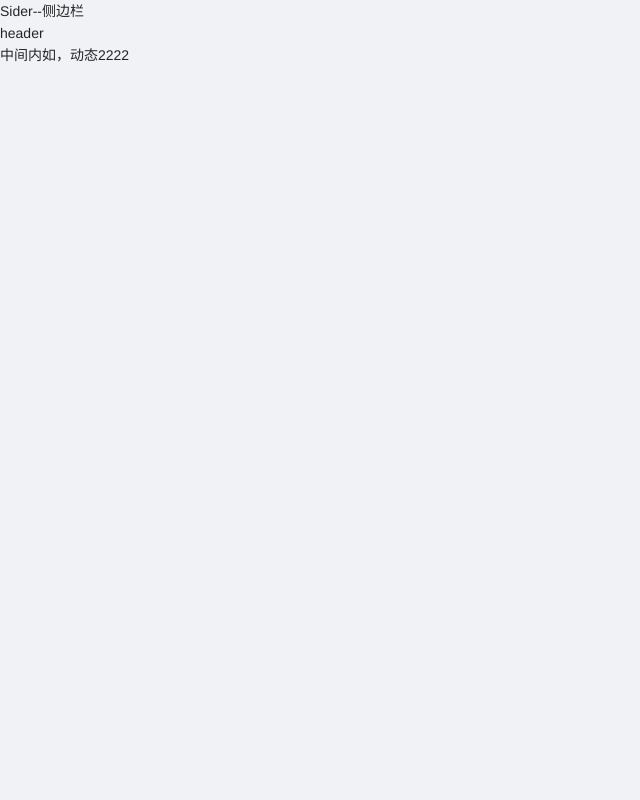
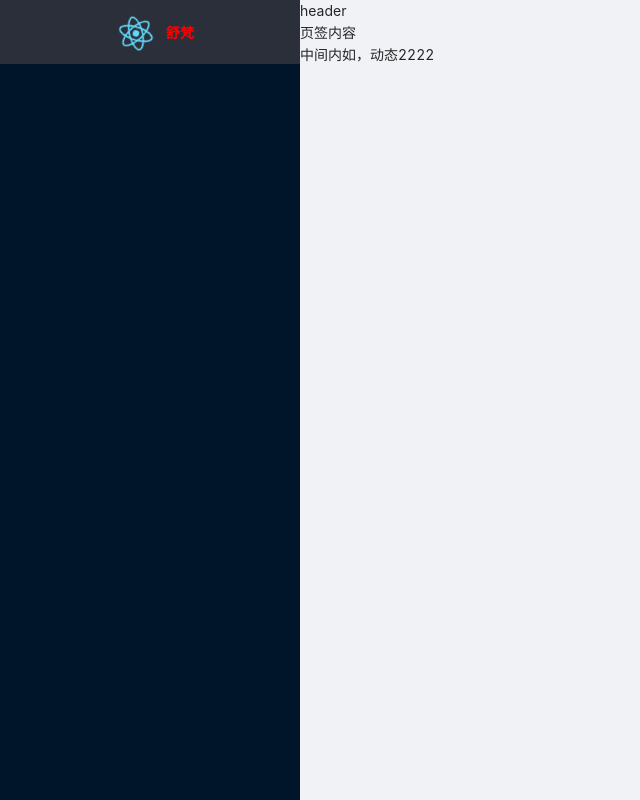
Before and after one commit to shufan100/react-antd-project, a React (Create React App) app: page / in a window 1280 px wide. Shown: the whole page, without its empty margins (0-640 px from the left). Built offline with nearby package versions, Linux system fonts and the light colour scheme.

Commit message:
侧边栏

```diff
--- a/config-overrides.js
+++ b/config-overrides.js
@@ -8,36 +8,38 @@ const path = require('path');
 function resolve(dir) {
   return path.join(__dirname, dir);
 }
-process.env.CI = 'false';
-const addCustomize = () => (config) => {
-  if (config.output.publicPath) {
-    config.output.publicPath =
-      process.env.NODE_ENV === 'production'
-        ? '/react-antd-admin-template/'
-        : '/';
-  }
-  if (config.resolve) {
-    config.resolve.extensions.push('.jsx');
-  }
-  return config;
-};
+// process.env.CI = 'false';
+// const addCustomize = () => (config) => {
+//   if (config.output.publicPath) {
+//     config.output.publicPath =
+//       process.env.NODE_ENV === 'production'
+//         ? '/react-antd-peoject/'
+//         : '/';
+//   }
+//   if (config.resolve) {
+//     config.resolve.extensions.push('.jsx');
+//   }
+//   return config;
+// };
+// //  在这里使用 customize-cra 里的一些函数来修改配置
 module.exports = override(
   // 针对antd实现按需打包: 根据import来打包(使用babel-plugin-import)
-  fixBabelImports('import', {
-    libraryName: 'antd',
-    libraryDirectory: 'es',
-    style: true, // 自动打包相关的样式
-  }),
+  // fixBabelImports('import', {
+  //   libraryName: 'antd',
+  //   libraryDirectory: 'es',
+  //   style: true, // 自动打包相关的样式,true代表运用less
+  // }),
 
   // 使用less-loader对源码中的less的变量进行重新指定
-  addLessLoader({
-    javascriptEnabled: true,
-    modifyVars: { '@primary-color': '#1DA57A' },
-  }),
+  // addLessLoader({
+  //   javascriptEnabled: true,
+  //   modifyVars: { '@primary-color': '#1DA57A' },
+  // }),
 
   // 配置路径别名
   addWebpackAlias({
     '@': resolve('src'),
   }),
-  addCustomize()
+//   addCustomize()
+// addLessLoader()
 );
--- a/src/App.js
+++ b/src/App.js
@@ -5,7 +5,8 @@ class App extends Component {
   render() {
     return (
       <div>
-        <Router />
+        {/* 111111 */}
+        <Router/>
       </div>
     );
   }
--- a/src/index.js
+++ b/src/index.js
@@ -3,9 +3,7 @@ import ReactDOM from 'react-dom';
 
 import App from './App';
 import 'antd/dist/antd.css';
-import './styles/react.less';
-import './styles/index.less';
-// import './styles/index.css';
+
 
 // import reportWebVitals from './reportWebVitals';
 
--- a/src/router/index.jsx
+++ b/src/router/index.jsx
@@ -1,39 +1,33 @@
 import React from 'react';
-import { HashRouter, Route, Switch, Redirect } from 'react-router-dom';
+import { HashRouter, Route, Switch } from 'react-router-dom';
 // import { connect } from 'react-redux';
 // import { getUserInfo } from '@/store/actions';
-import Layout from '@/views/layout';
-import Login from '@/views/login';
+import Login from '../views/login';
+import Layout from '../views/layout';
+
 class Router extends React.Component {
   render() {
-    // const { token, role, getUserInfo } = this.props;
+    // const props = this.props;
+
     return (
-      <HashRouter>
+      <HashRouter hashType="slash">
         <Switch>
-          {/* exact:因为渲染其他路由时，时包含了/路由，所有加exact防止渲染首页路由 */}
-          {/* <Route exact path="/login" component={Login} /> */}
-          <Layout />
-          {/* <Route
+          <Route
             path="/"
-            render={
-              () => (
-                // if (!token) {
-                // <Redirect to="/login" />
-              )
-              // } else {
-              //   if (role) {
-              //     return <Layout />;
-              //   } else {
-              //     getUserInfo(token).then(() => <Layout />);
-              //   }
-              // }
-            }
-          /> */}
+            render={() => {
+              if (false) {
+                return <Route exact path="/login" component={Login} />;
+              } else {
+                return <Layout />;
+              }
+            }}
+            // eslint-disable-next-line react/jsx-closing-bracket-location
+          />
+          <Route exact path="/login" component={Login} />
         </Switch>
       </HashRouter>
     );
   }
 }
 
-// export default connect(state => state.user, { getUserInfo })(Router);
 export default Router;
--- a/src/styles/index.css
+++ /dev/null
@@ -1,20 +0,0 @@
-.App-logo {
-  width: 200px;
-  height: 200px;
-  /* height: 40vmin; */
-  pointer-events: none;
-}
-
-@media (prefers-reduced-motion: no-preference) {
-  .App-logo {
-    animation: App-logo-spin infinite 20s linear;
-  }
-}
-@keyframes App-logo-spin {
-  from {
-    transform: rotate(0deg);
-  }
-  to {
-    transform: rotate(360deg);
-  }
-}
--- /dev/null
+++ b/src/views/layout/Sider/Logo/index.jsx
@@ -0,0 +1,14 @@
+import React from 'react';
+import logo from '@/assets/images/logo.svg';
+import './index.scss';
+import { Slider, Button } from 'antd';
+
+const Logo = () => (
+  <div className="sidebar-logo-container">
+    <img src={logo} className="sidebar-logo" alt="logo" />
+    <h1 className="sidebar-title">舒梵</h1>
+    <Slider defaultValue={30} disabled={false} />
+    <Button type="primary">Button</Button>
+  </div>
+);
+export default Logo;
--- /dev/null
+++ b/src/views/layout/Sider/Logo/index.scss
@@ -0,0 +1,39 @@
+
+.sidebar-logo-container {
+  position: relative;
+  width: 100%;
+  height: 64px;
+  line-height: 64px;
+  background: #2b2f3a;
+  text-align: center;
+  overflow: hidden;
+
+  & .sidebar-logo {
+    width: 60px;
+    animation: sidebar-logo-spin infinite 10s linear;
+  }
+
+  & .sidebar-title {
+    display: inline-block;
+    margin: 0;
+    color: #fff;
+    color: red;
+    font-weight: 600;
+    line-height: 50px;
+    font-size: 14px;
+    font-family: Avenir, Helvetica Neue, Arial, Helvetica, sans-serif;
+    vertical-align: middle;
+  }
+}
+.sidebar-title{
+  color: red !important;
+}
+
+@keyframes sidebar-logo-spin {
+  from {
+    transform: rotate(0deg);
+  }
+  to {
+    transform: rotate(360deg);
+  }
+}
--- a/src/views/layout/Sider/index.jsx
+++ b/src/views/layout/Sider/index.jsx
@@ -1,12 +1,28 @@
 import React, { Component } from 'react';
-class Sider extends Component {
+// import Menu from "./Menu";
+import { Layout } from 'antd';
+import Logo from './Logo';
+const { Sider } = Layout;
+class LayoutSider extends Component {
   constructor(props) {
     super(props);
     this.state = {};
   }
   render() {
-    return <div>Sider--侧边栏</div>;
+    return (
+      <Sider
+        collapsible
+        collapsed={false}
+        trigger={null}
+        width="300px"
+        style={{ zIndex: '10' }}
+        // eslint-disable-next-line react/jsx-closing-bracket-location
+      >
+        <Logo />
+        {/* <Menu /> */}
+      </Sider>
+    );
   }
 }
 
-export default Sider;
+export default LayoutSider;
--- a/src/views/layout/index.jsx
+++ b/src/views/layout/index.jsx
@@ -2,6 +2,7 @@ import React, { Component } from 'react';
 import { Layout } from 'antd';
 import Header from './Header';
 import Sider from './Sider';
+import Tags from './Tags';
 import Content from './Content';
 class Home extends Component {
   constructor(props) {
@@ -14,6 +15,7 @@ class Home extends Component {
         <Sider />
         <Layout>
           <Header />
+          <Tags />
           <Content />
         </Layout>
       </Layout>
```
Also changed, not shown: package.json (+9 -6 lines), src/views/layout/Sider/Menu/index.jsx (added), src/views/layout/Sider/Menu/index.less (added).
